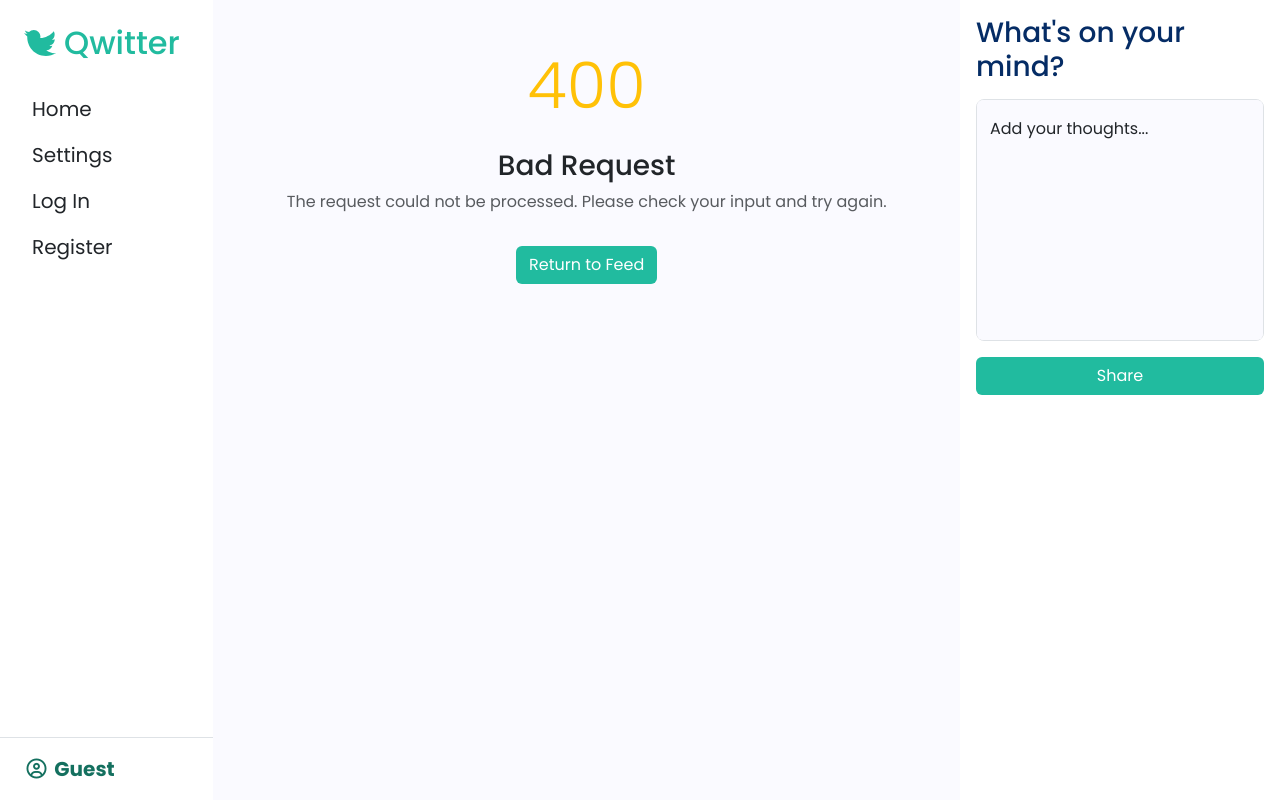
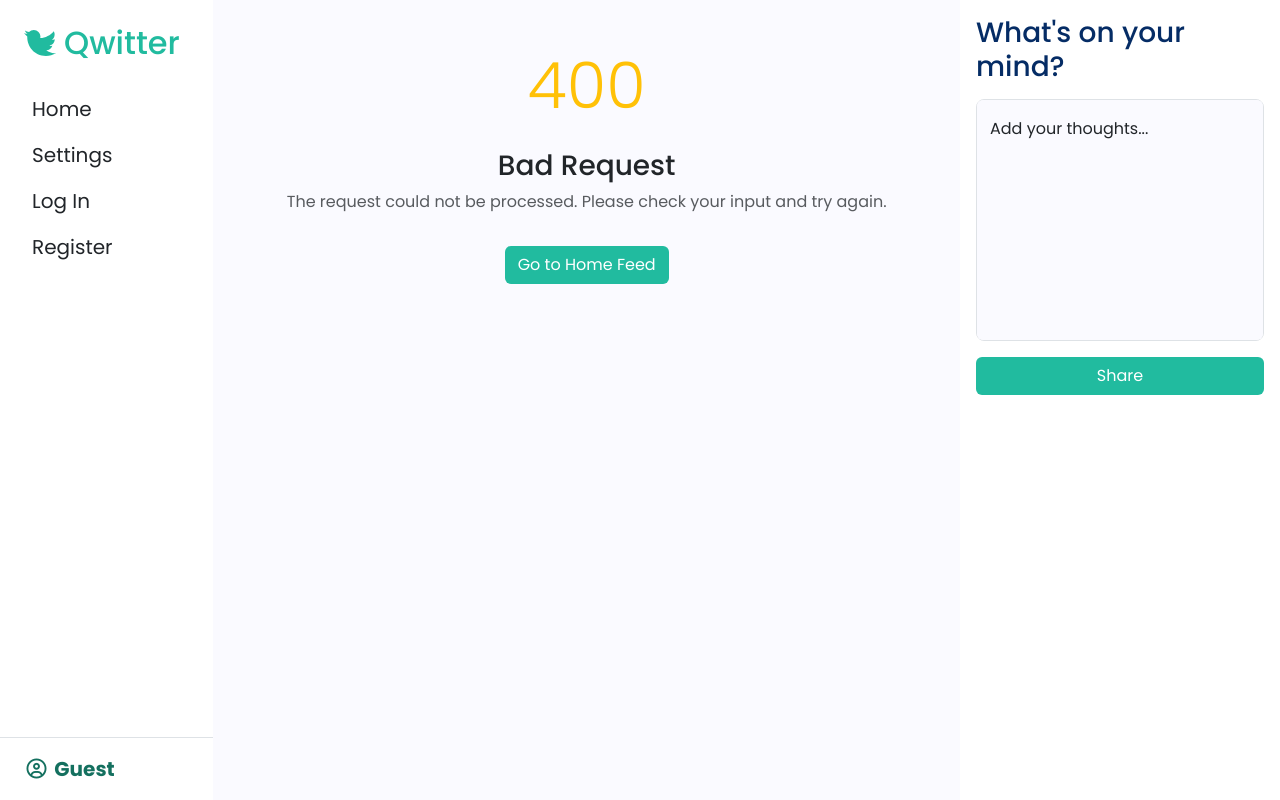
Before and after one commit to himanshuat/qwitter, a Django app: template templates/errors/400.html in a window 1280 px wide. Run offline with Django 5.2, Linux system fonts and the light colour scheme; the template is opened without the code that fills it, so the values that code supplies are empty; parts of the project's set-up code (start-up, migrations or seed data) failed here and were passed over; some libraries are stand-ins or nearby versions.

```diff
--- a/templates/errors/400.html
+++ b/templates/errors/400.html
@@ -3,10 +3,10 @@
 {% block title %}Bad Request{% endblock %}
 
 {% block body %}
-<div class="d-flex flex-column align-items-center justify-content-center text-center py-5">
+<section class="d-flex flex-column align-items-center justify-content-center text-center py-5">
     <h1 class="display-3 text-warning">400</h1>
     <h3 class="mt-3">Bad Request</h3>
     <p class="text-muted">The request could not be processed. Please check your input and try again.</p>
-    <a href="{% url 'feed:index' %}" class="btn btn-accent mt-3">Return to Feed</a>
-</div>
+    <a href="{% url 'feed:index' %}" class="btn btn-accent mt-3">Go to Home Feed</a>
+</section>
 {% endblock %}
--- a/templates/errors/403.html
+++ b/templates/errors/403.html
@@ -3,10 +3,10 @@
 {% block title %}Access Denied{% endblock %}
 
 {% block body %}
-<div class="d-flex flex-column align-items-center justify-content-center text-center py-5">
+<section class="d-flex flex-column align-items-center justify-content-center text-center py-5">
     <h1 class="display-3 text-danger">403</h1>
     <h3 class="mt-3">Access Denied</h3>
     <p class="text-muted">You don't have permission to view this page.</p>
-    <a href="{% url 'feed:index' %}" class="btn btn-accent mt-3">Go to Home</a>
-</div>
+    <a href="{% url 'feed:index' %}" class="btn btn-accent mt-3">Go to Home Feed</a>
+</section>
 {% endblock %}
--- a/templates/errors/404.html
+++ b/templates/errors/404.html
@@ -3,10 +3,10 @@
 {% block title %}{{ title }}{% endblock %}
 
 {% block body %}
-<div class="d-flex flex-column align-items-center justify-content-center text-center py-5">
+<section class="d-flex flex-column align-items-center justify-content-center text-center py-5">
     <h1 class="display-1">404</h1>
     <h2>{{ title }}</h2>
     <p class="text-muted">{{ message }}</p>
-    <a href="{% url 'feed:index' %}" class="btn btn-primary">Go to Home Feed</a>
-</div>
+    <a href="{% url 'feed:index' %}" class="btn btn-accent mt-3">Go to Home Feed</a>
+</section>
 {% endblock %}
--- a/templates/errors/500.html
+++ b/templates/errors/500.html
@@ -3,10 +3,10 @@
 {% block title %}Server Error{% endblock %}
 
 {% block body %}
-<div class="d-flex flex-column align-items-center justify-content-center text-center py-5">
+<section class="d-flex flex-column align-items-center justify-content-center text-center py-5">
     <h1 class="display-3 text-dark">500</h1>
     <h3 class="mt-3">Internal Server Error</h3>
     <p class="text-muted">Something went wrong on our end. Please try again later.</p>
-    <a href="{% url 'feed:index' %}" class="btn btn-accent mt-3">Back to Home</a>
-</div>
+    <a href="{% url 'feed:index' %}" class="btn btn-accent mt-3">Go to Home Feed</a>
+</section>
 {% endblock %}
```
